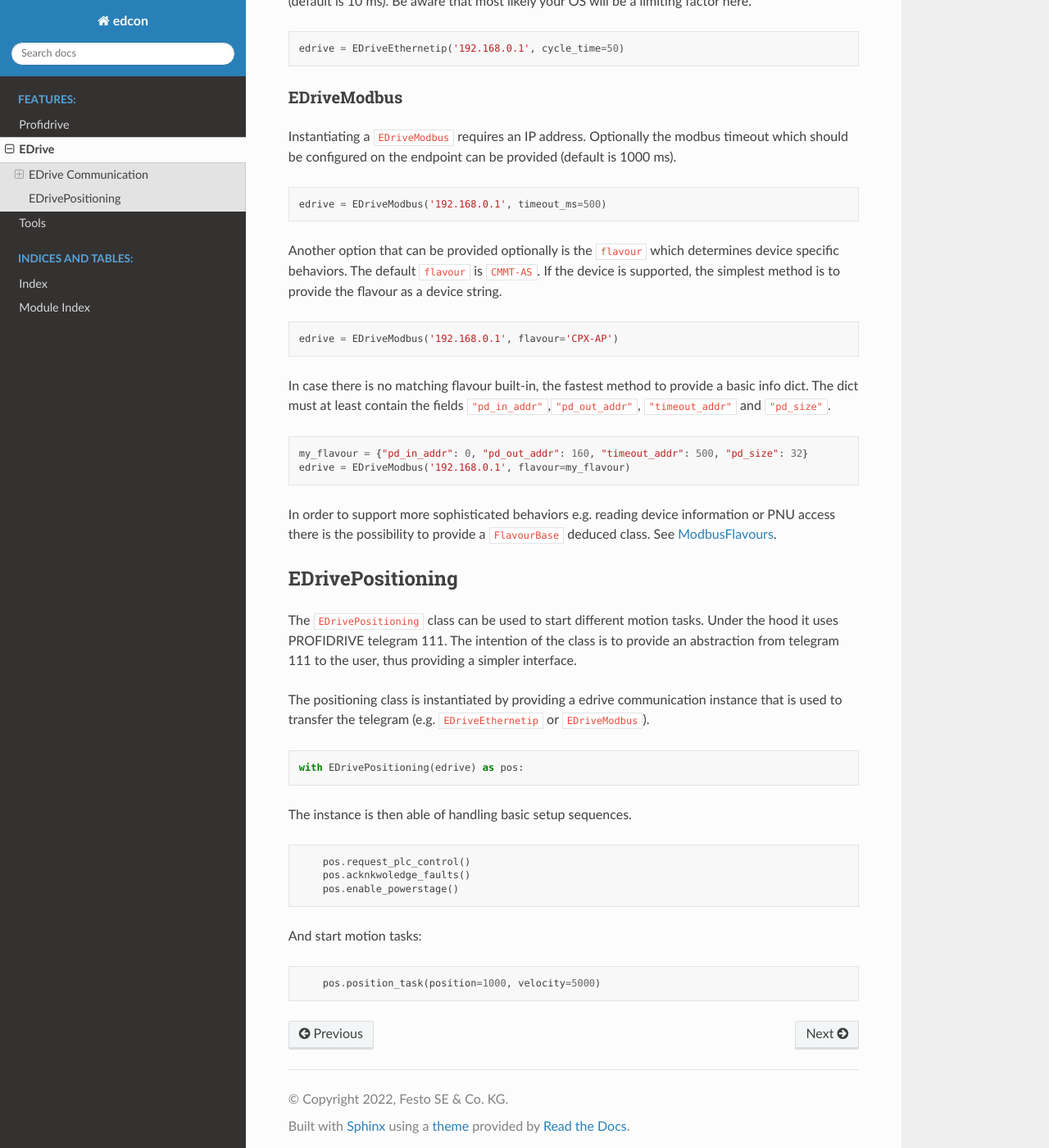
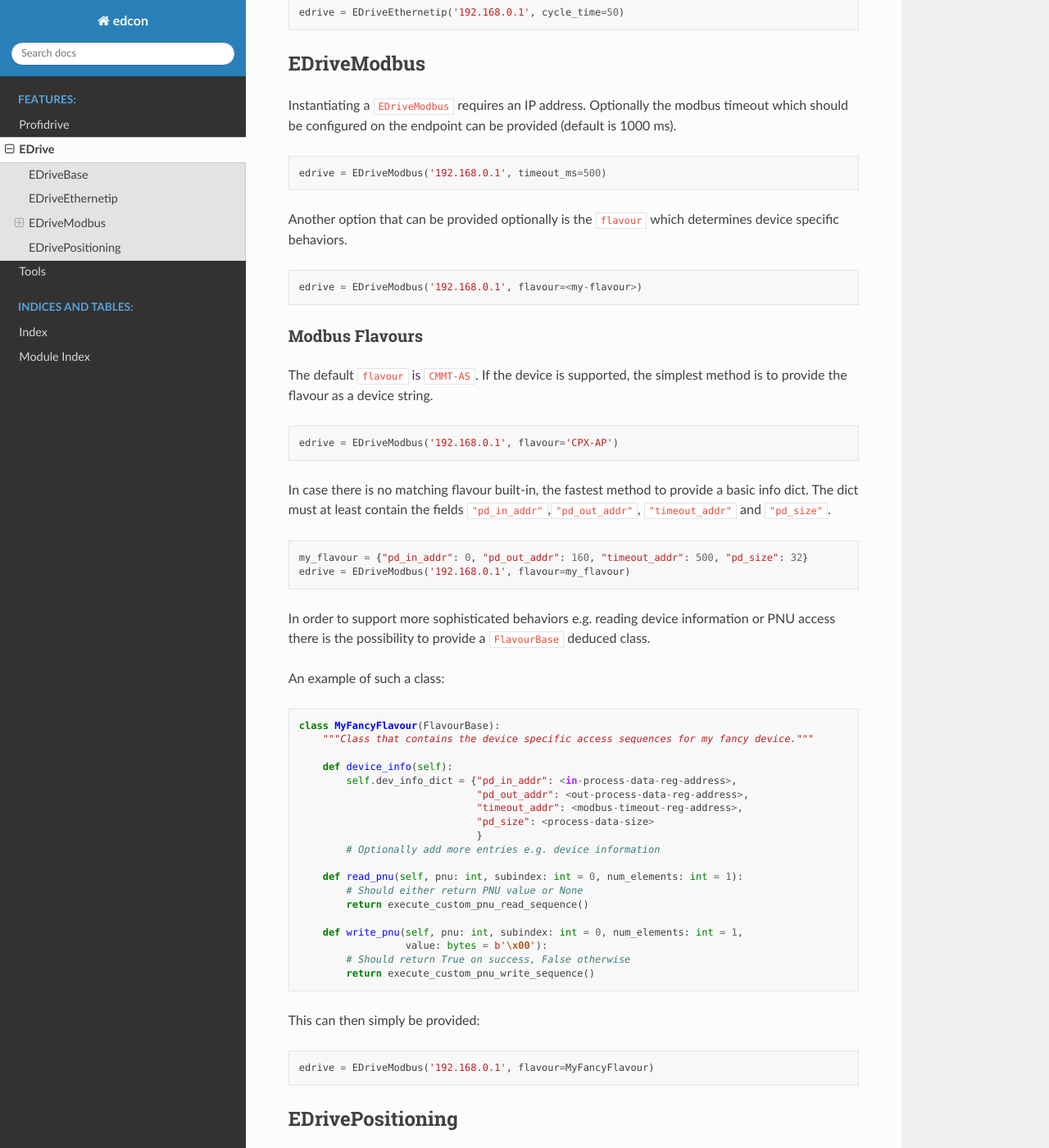
Before and after one commit to Festo-se/festo-edcon, a Sphinx documentation site: the page built from docs/source/features/edrive.md, in a window 1280 px wide and 1400 px high, scrolled down 718 px. Shown: the whole window at 82% size. Built offline with Sphinx 7.4.7 and the Read the Docs theme 2.0.0, drawn with Linux system fonts in a browser that asks for light colours; pages that are not in the unit, such as notebooks, are missing from menus.

Commit message:
Updated edrive documentation

````diff
--- a/docs/source/features/edrive.md
+++ b/docs/source/features/edrive.md
@@ -1,10 +1,9 @@
 # EDrive
 
-## EDrive Communication
 There are different communication protocols which transfer telegrams between devices.
 The [`EDriveBase`](edrive.edrive_base.EDriveBase) class aims to bundle common parts of the protocol classes.
 
-### EDriveBase
+## EDriveBase
 The [`EDriveBase`](edrive.edrive_base.EDriveBase) class defines interface functions used to handle I/O data and for capable device also PNU accesses.
 
 __`start_io`__: Starts the I/O data operation
@@ -17,7 +16,7 @@ For cases where PNU access is available there are also methods
 __`read_pnu`__: Reads a PNU of provided index and subindex and interprets with provided datatype
 __`write_pnu`__: Writes a provided PNU value to provided index and subindex as provided datatype
 
-### EDriveEthernetip
+## EDriveEthernetip
 Instantiating a [`EDriveEthernetip`](edrive.edrive_ethernetip.EDriveEthernetip) requires an IP address.
 Optionally the cycle time can be provided (default is 10 ms).
 Be aware that most likely your OS will be a limiting factor here.
@@ -26,7 +25,7 @@ Be aware that most likely your OS will be a limiting factor here.
 edrive = EDriveEthernetip('192.168.0.1', cycle_time=50)
 ```
 
-### EDriveModbus
+## EDriveModbus
 Instantiating a [`EDriveModbus`](edrive.edrive_modbus.EDriveModbus) requires an IP address.
 Optionally the modbus timeout which should be configured on the endpoint can be provided (default is 1000 ms).
 
@@ -35,6 +34,11 @@ edrive = EDriveModbus('192.168.0.1', timeout_ms=500)
 ```
 
 Another option that can be provided optionally is the `flavour` which determines device specific behaviors.
+```python
+edrive = EDriveModbus('192.168.0.1', flavour=<my-flavour>)
+```
+### Modbus Flavours
+
 The default `flavour` is `CMMT-AS`.
 If the device is supported, the simplest method is to provide the flavour as a device string.
 
@@ -51,7 +55,35 @@ edrive = EDriveModbus('192.168.0.1', flavour=my_flavour)
 
 In order to support more sophisticated  behaviors e.g. reading device information or PNU access
 there is the possibility to provide a [`FlavourBase`](edrive.modbus_flavours.flavour_base.FlavourBase) deduced class.
-See [ModbusFlavours](edrive_modbus/modbus_flavours.md).
+
+An example of such a class:
+
+```python
+class MyFancyFlavour(FlavourBase):
+    """Class that contains the device specific access sequences for my fancy device."""
+
+    def device_info(self):
+        self.dev_info_dict = {"pd_in_addr": <in-process-data-reg-address>,
+                              "pd_out_addr": <out-process-data-reg-address>,
+                              "timeout_addr": <modbus-timeout-reg-address>,
+                              "pd_size": <process-data-size>
+                              }
+        # Optionally add more entries e.g. device information
+
+    def read_pnu(self, pnu: int, subindex: int = 0, num_elements: int = 1):
+        # Should either return PNU value or None
+        return execute_custom_pnu_read_sequence()
+
+    def write_pnu(self, pnu: int, subindex: int = 0, num_elements: int = 1,
+                  value: bytes = b'\x00'):
+        # Should return True on success, False otherwise
+        return execute_custom_pnu_write_sequence()
+```
+
+This can then simply be provided:
+```python
+edrive = EDriveModbus('192.168.0.1', flavour=MyFancyFlavour)
+```
 
 ## EDrivePositioning
 The [`EDrivePositioning`](edrive.edrive_positioning.EDrivePositioning) class can be used to start different motion tasks.
````
Also changed, not shown: docs/source/features/edrive_modbus/modbus_flavours.md (deleted, +0 -1 lines).
